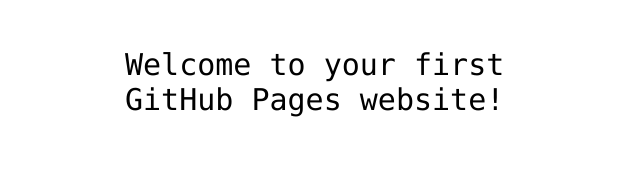
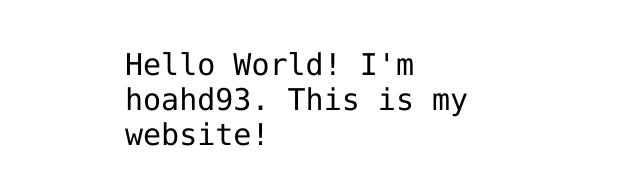
Before and after one commit to hoahd93/hello-world, a plain HTML site: page index.html in a window 1280 px wide. Shown: the part 341-526 px from the top of the page, without its empty margins (315-955 px from the left). Drawn offline with Linux system fonts and the light colour scheme.

Commit message:
Add my username to index.html file

```diff
--- a/index.html
+++ b/index.html
@@ -12,7 +12,7 @@
 <img src="https://octodex.github.com/images/daftpunktocat-thomas.gif" id="octocat" alt="octocat-gif" />
 
 <!-- Change this code here by copy and pasting your template on line 15 -->
-<p>Welcome to your first GitHub Pages website!</p>
+<p>Hello World! I'm hoahd93. This is my website!</p>
 
 </body>
 </html>
```
